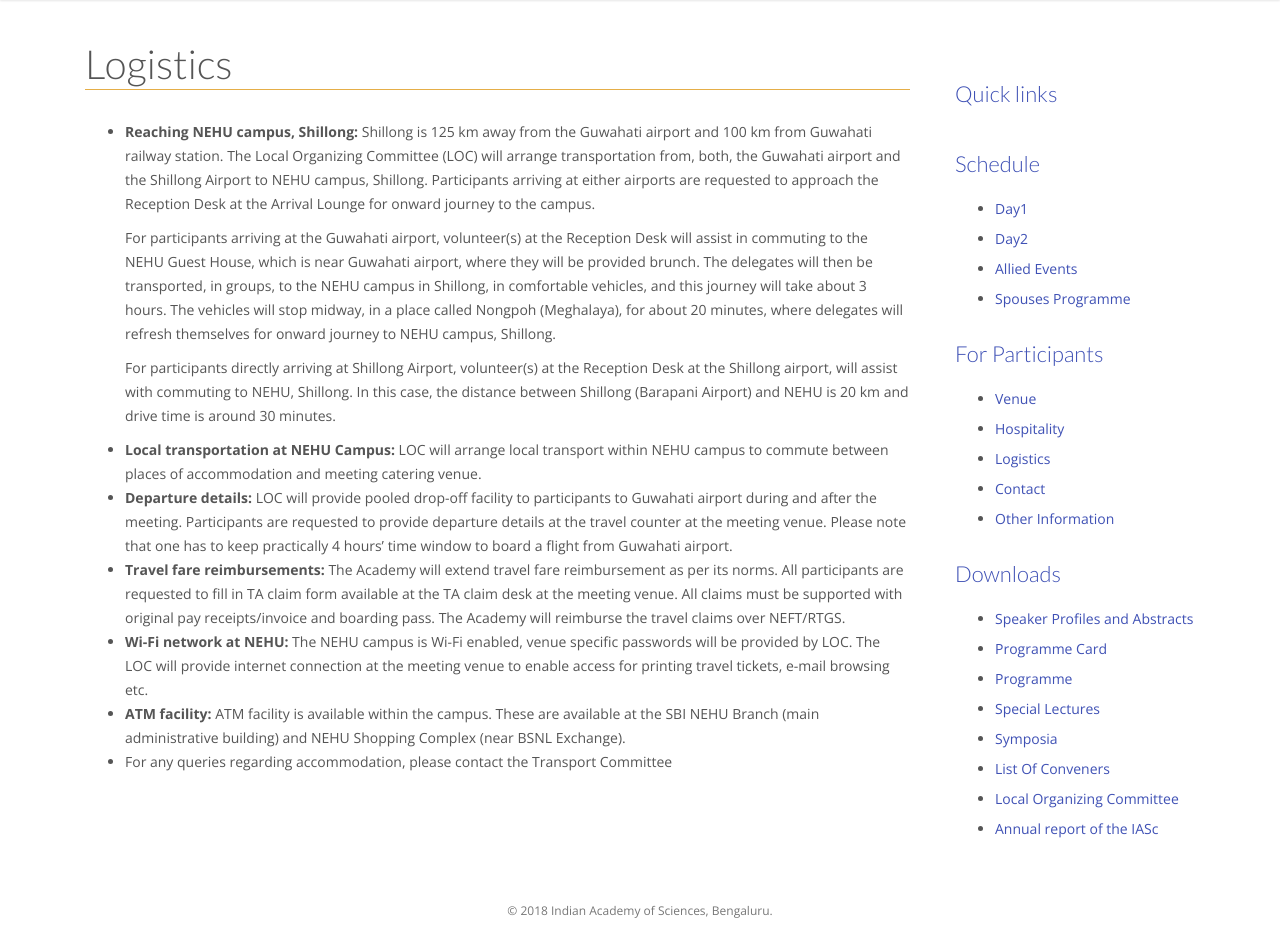
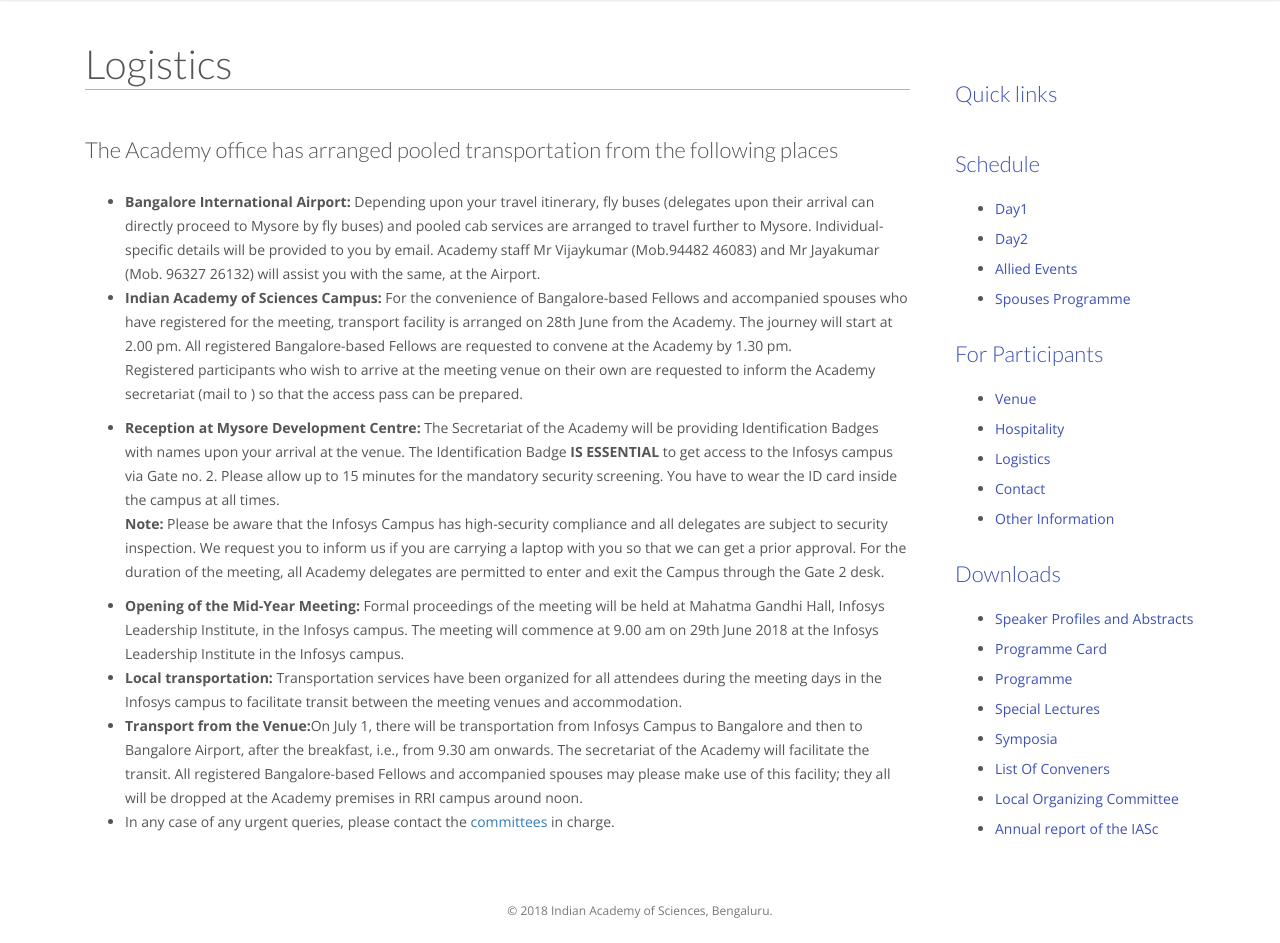
Before and after one commit to SrirangaDigital/ias-29mm, a PHP site: the page made by application/views/flat/5-Information/Transport.php in a window 1280 px wide. Shown: the part 151-1094 px from the top of the page. Run offline with PHP 8.4, Linux system fonts and the light colour scheme; the template is opened without the code that fills it, so the values that code supplies are empty; some libraries are stand-ins or nearby versions.

Commit message:
Information for participants Updated

```diff
--- a/application/views/flat/5-Information/Transport.php
+++ b/application/views/flat/5-Information/Transport.php
@@ -10,18 +10,21 @@
         <div class="row">
             <div class="col-md-9 main">
                 <h1>Logistics</h1>
+                <h2>The Academy office has arranged pooled transportation from the following places</h2>
                 <ul>
+                    <li><strong>Bangalore International Airport:</strong> Depending upon your travel itinerary, fly buses (delegates upon their arrival can directly proceed to Mysore by fly buses) and pooled cab services are arranged to travel further to Mysore. Individual-specific details will be provided to you by email. Academy staff Mr Vijaykumar (Mob.94482 46083) and Mr Jayakumar (Mob. 96327 26132) will assist you with the same, at the Airport.</li>
                     <li>
-                    <p><strong>Reaching NEHU campus, Shillong:</strong> Shillong is 125 km away from the Guwahati airport and 100 km from Guwahati railway station. The Local Organizing Committee (LOC) will arrange transportation from, both, the Guwahati airport and the Shillong Airport to NEHU campus, Shillong. Participants arriving at either airports are requested to approach the Reception Desk at the Arrival Lounge for onward journey to the campus.</p>
-                    <p>For participants arriving at the Guwahati airport, volunteer(s) at the Reception Desk will assist in commuting to the NEHU Guest House, which is near Guwahati airport, where they will be provided brunch. The delegates will then be transported, in groups, to the NEHU campus in Shillong, in comfortable vehicles, and this journey will take about 3 hours. The vehicles will stop midway, in a place called Nongpoh (Meghalaya), for about 20 minutes, where delegates will refresh themselves for onward journey to NEHU campus, Shillong.</p>
-                    <p>For participants directly arriving at Shillong Airport, volunteer(s) at the Reception Desk at the Shillong airport, will assist with commuting to NEHU, Shillong. In this case, the distance between Shillong (Barapani Airport) and NEHU is 20 km and drive time is around 30 minutes.</p>
+                        <strong>Indian Academy of Sciences Campus:</strong> For the convenience of Bangalore-based Fellows and accompanied spouses who have registered for the meeting, transport facility is arranged on 28th June from the Academy. The journey will start at 2.00 pm. All registered Bangalore-based Fellows are requested to convene at the Academy by 1.30 pm.<br />
+                        <p>Registered participants who wish to arrive at the meeting venue on their own are requested to inform the Academy secretariat (mail to <execsec@ias.ac.in>) so that the access pass can be prepared.</p>
                     </li>
-                <li><strong>Local transportation at NEHU Campus:</strong> LOC will arrange local transport within NEHU campus to commute between places of accommodation and meeting catering venue.</li>
-                <li><strong>Departure details:</strong> LOC will provide pooled drop-off facility to participants to Guwahati airport during and after the meeting. Participants are requested to provide departure details at the travel counter at the meeting venue. Please note that one has to keep practically 4 hours’ time window to board a flight from Guwahati airport.</li>
-                <li><strong>Travel fare reimbursements:</strong> The Academy will extend travel fare reimbursement as per its norms. All participants are requested to fill in TA claim form available at the TA claim desk at the meeting venue. All claims must be supported with original pay receipts/invoice and boarding pass. The Academy will reimburse the travel claims over NEFT/RTGS.</li>
-                <li><strong>Wi-Fi network at NEHU:</strong> The NEHU campus is Wi-Fi enabled, venue specific passwords will be provided by LOC. The LOC will provide internet connection at the meeting venue to enable access for printing travel tickets, e-mail browsing etc.</li>
-                <li><strong>ATM facility:</strong> ATM facility is available within the campus. These are available at the SBI NEHU Branch (main administrative building) and NEHU Shopping Complex (near BSNL Exchange).</li>
-                <li>For any queries regarding accommodation, please contact the Transport Committee</li>
+                    <li>
+                        <strong>Reception at Mysore Development Centre:</strong> The Secretariat of the Academy will be providing Identification Badges with names upon your arrival at the venue. The Identification Badge <strong>IS ESSENTIAL</strong> to get access to the Infosys campus via Gate no. 2. Please allow up to 15 minutes for the mandatory security screening. You have to wear the ID card inside the campus at all times.
+                        <p><strong>Note:</strong> Please be aware that the Infosys Campus has high-security compliance and all delegates are subject to security inspection. We request you to inform us if you are carrying a laptop with you so that we can get a prior approval. For the duration of the meeting, all Academy delegates are permitted to enter and exit the Campus through the Gate 2 desk. </p>
+                    </li>
+                    <li><strong>Opening of the Mid-Year Meeting:</strong> Formal proceedings of the meeting will be held at Mahatma Gandhi Hall, Infosys Leadership Institute, in the Infosys campus. The meeting will commence at 9.00 am on 29th June 2018 at the Infosys Leadership Institute in the Infosys campus. </li>
+                    <li><strong>Local transportation:</strong> Transportation services have been organized for all attendees during the meeting days in the Infosys campus to facilitate transit between the meeting venues and accommodation.</li>
+                    <li><strong>Transport from the Venue:</strong>On July 1, there will be transportation from Infosys Campus to Bangalore and then to Bangalore Airport, after the breakfast, i.e., from 9.30 am onwards.  The secretariat of the Academy will facilitate the transit. All registered Bangalore-based Fellows and accompanied spouses may please make use of this facility; they all will be dropped at the Academy premises in RRI campus around noon.</li>
+                    <li>In any case of any urgent queries, please contact the <a href="<?=BASE_URL?>Information/Contact">committees</a> in charge.</li>
                 </ul>
             </div>
             <div class="col-md-3 sidebar">
--- a/application/views/flat/5-Information/Venue.php
+++ b/application/views/flat/5-Information/Venue.php
@@ -10,11 +10,7 @@
     <div class="row">
         <div class="col-md-9 main">
             <h1>Venue of the meeting</h1>
-            <h2>
-                Infosys Ltd.<br />
-                Mysore Development Center,<br />
-                Mysore
-            </h2>
+            <h2>Infosys Mysore Development Centre – is located near Mysore, around 10 km away from Mysore city.</h2>
             <div class="responive-map">
                 <iframe src="https://www.google.com/maps/embed?pb=!1m18!1m12!1m3!1d7794.635428588774!2d76.59433572389003!3d12.361637715032309!2m3!1f0!2f0!3f0!3m2!1i1024!2i768!4f13.1!3m3!1m2!1s0x0%3A0x9b78c0efff705870!2sInfosys+Leadership+Institute!5e0!3m2!1sen!2sin!4v1528793971751" width="600" height="450" frameborder="0" style="border:0" allowfullscreen></iframe>
             </div>
--- a/application/views/generalSidebar.php
+++ b/application/views/generalSidebar.php
@@ -12,8 +12,8 @@
     <ul>
         <!-- <li><a href="http://web-japps.ias.ac.in:8080/Annualmeeting2017/annual/register/Register.jsp" target="_blank">Registration</a></li> -->
         <li><a href="<?=BASE_URL?>Information/Venue">Venue</a></li>
-        <li><a href="javascript:void(0);">Hospitality</a></li>
-        <li><a href="javascript:void(0);">Logistics</a></li>
+        <li><a href="<?=BASE_URL?>Information/Accommodation">Hospitality</a></li>
+        <li><a href="<?=BASE_URL?>Information/Transport">Logistics</a></li>
         <li><a href="<?=BASE_URL?>Information/Contact">Contact</a></li>
         <li><a href="<?=BASE_URL?>Information/Other">Other Information</a></li>
     </ul>
--- a/application/views/header.php
+++ b/application/views/header.php
@@ -76,7 +76,7 @@
                     <li><a href="<?=BASE_URL?>#registration">Registration</a></li>
                     <!-- <li><a href="<?=BASE_URL?>Gallery">Gallery</a></li> -->
                     <li id="navLogo"><a href="<?=BASE_URL?>#home"><img src="<?=PUBLIC_URL?>images/logo.png" alt="Logo of the Indian Academy of Sciences" class="img-circle logo"></a></li>
-                    <li><a href="#">About</a></li>
+                    <li><a href="<?=BASE_URL?>About">About</a></li>
                     <li class="navSeparator"><a>·</a></li>
                     <li><a href="<?=BASE_URL?>#information">For Participants</a></li>
                     <li class="navSeparator"><a>·</a></li>
```
Also changed, not shown: application/views/flat/1-Home/index.php (+8 -8 lines), application/views/flat/2-About/index.php (+5 -18 lines), application/views/flat/5-Information/Accommodation.php (+4 -4 lines). Lines whose indentation alone changed are shown as unchanged.
